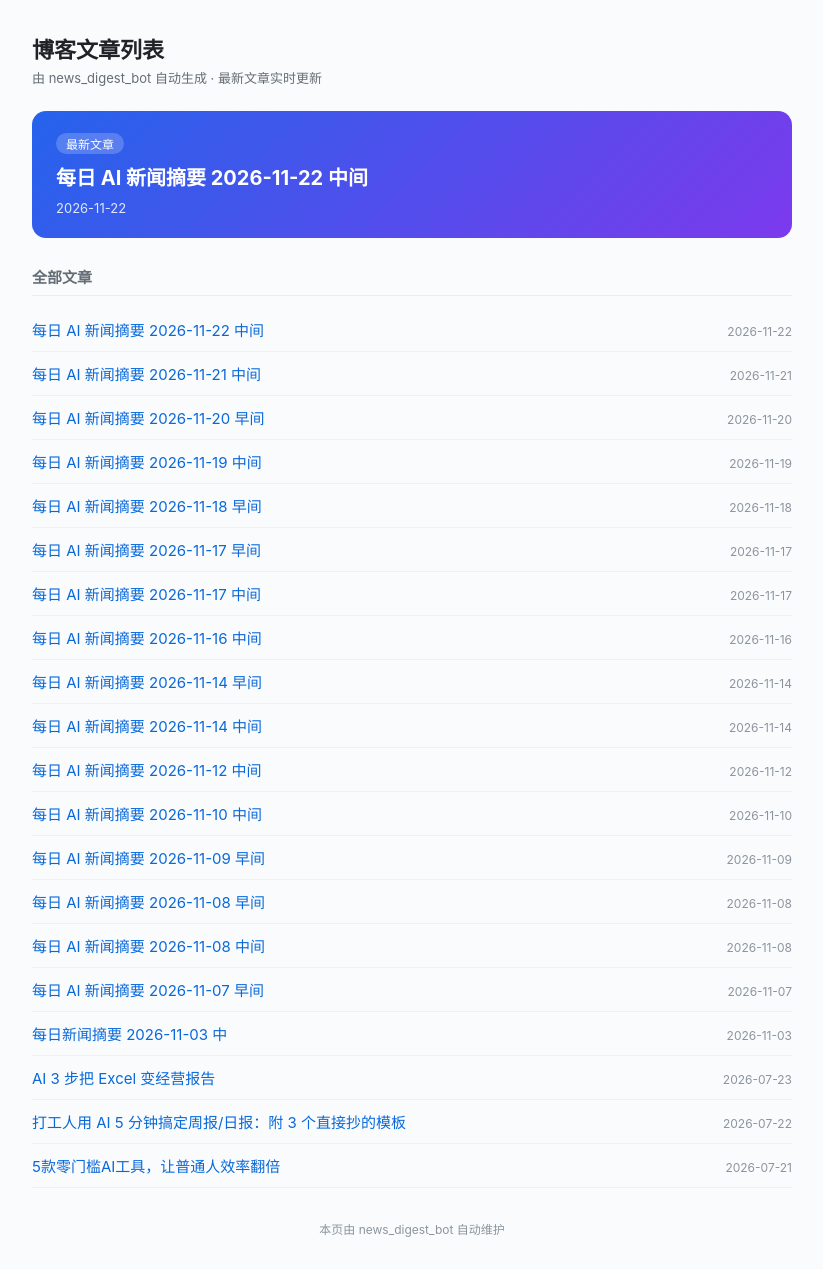
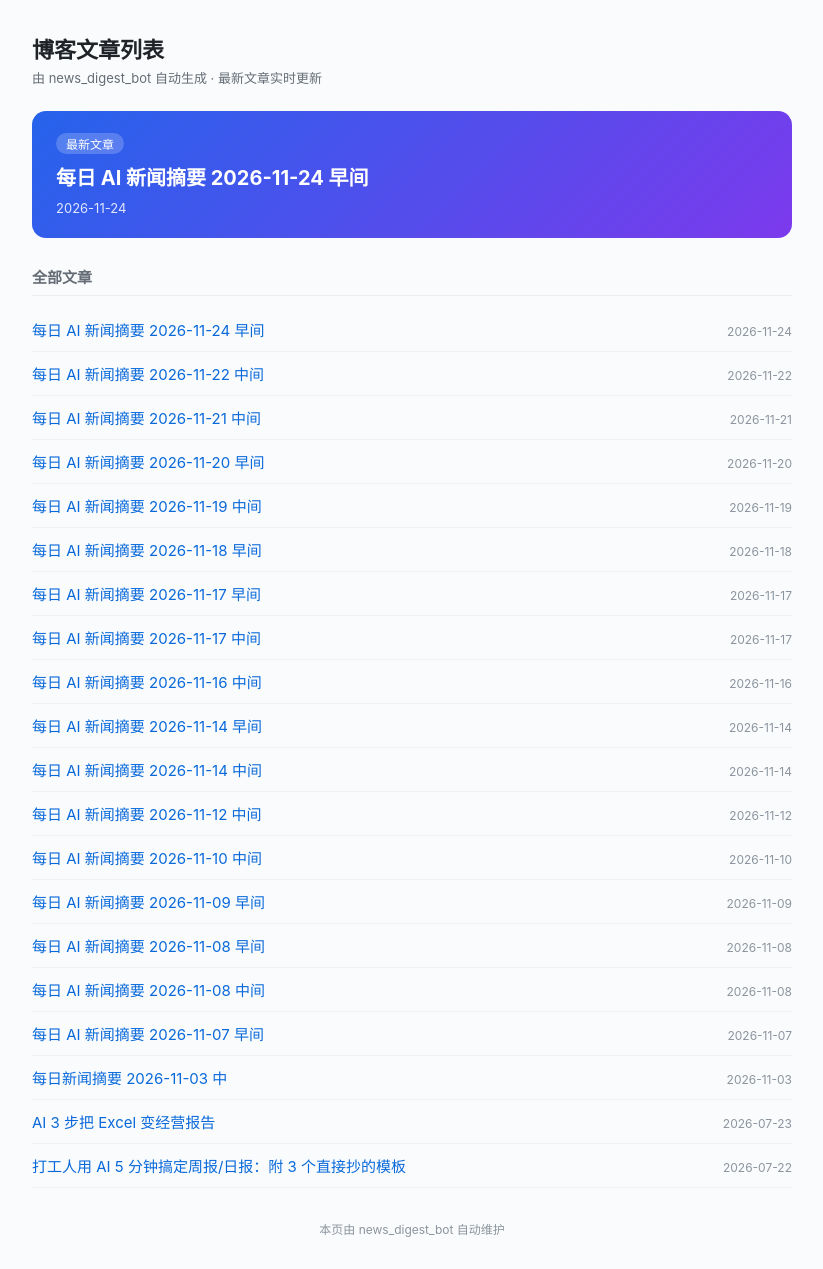
Before and after one commit to xiaoxiaoxiacom/xiaoxiaoxiacom.github.io, a Jekyll site: the page index.html, which Jekyll copies as it is, in a window 1280 px wide. Shown: the whole page, without its empty margins (228-1051 px from the left). Built offline with Jekyll 4.4.1, drawn with Linux system fonts in a browser that asks for light colours.

Commit message:
auto: update index.html

```diff
--- a/index.html
+++ b/index.html
@@ -28,11 +28,12 @@
 
     <section class="hero">
       <div class="tag">最新文章</div>
-      <a class="hero-link" href="https://ai.miki.vip/2026/11/22/ai-news-2026-11-22-noon/">每日 AI 新闻摘要 2026-11-22 中间</a>
-      <div class="hero-date">2026-11-22</div>
+      <a class="hero-link" href="https://ai.miki.vip/2026/11/24/ai-news-2026-11-24-morning/">每日 AI 新闻摘要 2026-11-24 早间</a>
+      <div class="hero-date">2026-11-24</div>
     </section>
   <h2>全部文章</h2>
   <ul>
+      <li><a href="https://ai.miki.vip/2026/11/24/ai-news-2026-11-24-morning/">每日 AI 新闻摘要 2026-11-24 早间</a><span class="date">2026-11-24</span></li>
       <li><a href="https://ai.miki.vip/2026/11/22/ai-news-2026-11-22-noon/">每日 AI 新闻摘要 2026-11-22 中间</a><span class="date">2026-11-22</span></li>
       <li><a href="https://ai.miki.vip/2026/11/21/ai-news-2026-11-21-noon/">每日 AI 新闻摘要 2026-11-21 中间</a><span class="date">2026-11-21</span></li>
       <li><a href="https://ai.miki.vip/2026/11/20/ai-news-2026-11-20-morning/">每日 AI 新闻摘要 2026-11-20 早间</a><span class="date">2026-11-20</span></li>
@@ -52,7 +53,6 @@
       <li><a href="https://ai.miki.vip/2026/11/03/ai-news-2026-11-03-noon/">每日新闻摘要 2026-11-03 中</a><span class="date">2026-11-03</span></li>
       <li><a href="https://ai.miki.vip/2026/07/23/ai-excel-to-report/">AI 3 步把 Excel 变经营报告</a><span class="date">2026-07-23</span></li>
       <li><a href="https://ai.miki.vip/2026/07/22/ai-weekly-report-templates/">打工人用 AI 5 分钟搞定周报/日报：附 3 个直接抄的模板</a><span class="date">2026-07-22</span></li>
-      <li><a href="https://ai.miki.vip/2026/07/21/5-zero-barrier-ai-tools/">5款零门槛AI工具，让普通人效率翻倍</a><span class="date">2026-07-21</span></li>
   </ul>
   <footer>本页由 news_digest_bot 自动维护</footer>
 </body>
```
